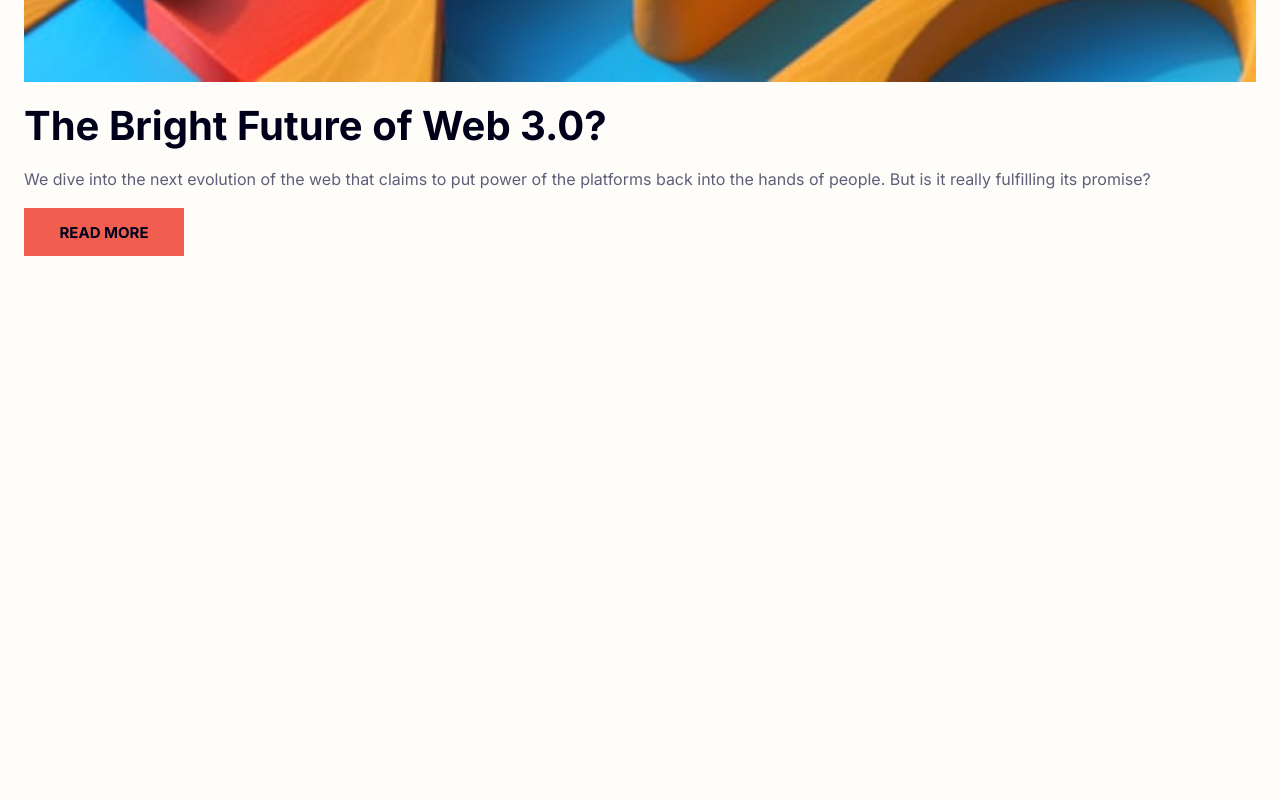
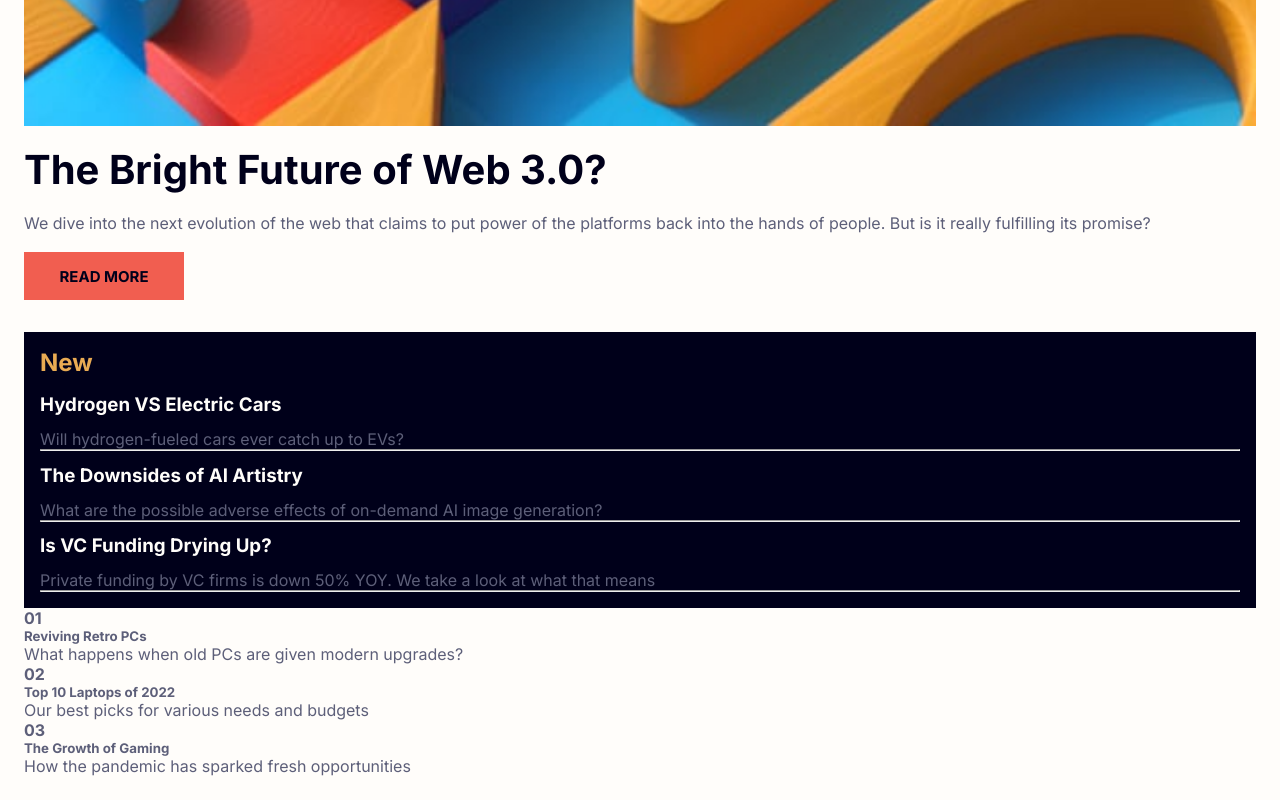
Before and after one commit to helzaaragao/NewsHomepage, a React (Vite) app: page / in a window 1280 px wide. Shown: the part 1092-1892 px from the top of the page. Before the commit the page ends 1372 px from the top, so only its background shows below. Built offline with nearby package versions, Linux system fonts and the light colour scheme.

Commit message:
Continuando menu + resto do html do site

```diff
--- a/src/components/Header/style.ts
+++ b/src/components/Header/style.ts
@@ -7,27 +7,24 @@ interface MobileMenuProps {
 export const HeaderContainer = styled.header`
    display: flex;
    justify-content: space-between;
+   align-items: center;
    position: relative;
     img {
         width: 65px;
         height: 40px;
     }
-    margin-bottom: 2rem;
+    margin-bottom: 1rem;
 `
 
 export const Navbar = styled.nav<MobileMenuProps>`
     display: flex;
     flex-direction: column;
     width: 60%;
-    height: 100vh;
-    position: fixed;
     top: 0;
     right: 0;
     z-index: 100;
     transition: transform 0.3s ease-in-out;
-    ${({ $isOpen }) => $isOpen && css`
-        box-shadow: -5px 0 15px rgba(0, 0, 0, 0.5);
-    `}
+
 
 
 
@@ -40,6 +37,11 @@ export const HamburgerButton = styled.button`
     background-color: ${(props) => props.theme['off-white']};
     margin-left: auto; // melhorar isso!!
     padding: 1rem;
+    top: 1rem;
+    right: 1rem;
+    z-index: 101;
+    cursor: pointer;
+
 
 
      @media(min-width: 768px) {
@@ -48,6 +50,7 @@ export const HamburgerButton = styled.button`
 `
 export const MobileMenu = styled.div<MobileMenuProps>`
        display: ${props => props.$isOpen ? 'block' : 'none'};
+       position: fixed;
 
        ${({ $isOpen }) => $isOpen
     ? css`
@@ -55,8 +58,16 @@ export const MobileMenu = styled.div<MobileMenuProps>`
         visibility: visible;
         transform: translateX(0);
         background-color: hsl(36, 100%, 99%);
+        top: 0;
+        width: 100vw;
         height: 100vh;
+        box-shadow: -5px 0 15px rgba(0, 0, 0, 0.5);
         ul {
+          display: flex;
+          flex-direction: column;
+          margin-top: 8rem;
+          padding-left: 1rem;
+          gap: 1rem;
           list-style: none;
           a {
             text-decoration: none;
@@ -67,7 +78,7 @@ export const MobileMenu = styled.div<MobileMenuProps>`
     : css`
         opacity: 0;
         visibility: hidden;
-        transform: translateX(-100%);
+        transform: translateX(100%);
 
       `
   }
@@ -84,3 +95,18 @@ export const DesktopMenu = styled.div`
      display: block;
    }
 `
+export const NewsArticles = styled.section`
+   margin-top: 2rem;
+   background-color: ${(props) => props.theme['dark-blue']};
+   padding: 1rem;
+   h2{
+     color: ${(props) => props.theme['soft-orange']};
+     margin-bottom: 1rem;
+   }
+
+   h3{
+    color: ${(props) => props.theme['off-white']};
+    margin-top: 0.8rem;
+    margin-bottom: 0.8rem;
+   }
+`
--- a/src/home/index.tsx
+++ b/src/home/index.tsx
@@ -1,6 +1,7 @@
 import { Header } from "../components/Header/Header";
 import { FutureWeb, HomeContainer } from "./style";
 import futureWebMobile from '../assets/image-web-3-mobile.jpg'
+import { NewsArticles } from "../components/Header/style";
 
 export function Home(){
     return(
@@ -12,6 +13,45 @@ export function Home(){
                 <p>We dive into the next evolution of the web that claims to put power of the platforms back into the hands of people. But is it really fulfilling its promise?</p>
                 <button>READ MORE</button>
             </FutureWeb>
+            <NewsArticles>
+                <h2>New</h2>
+                 <div>
+                    <h3>Hydrogen VS Electric Cars</h3>
+                    <p>Will hydrogen-fueled cars ever catch up to EVs?</p>
+                    <hr />
+                 </div>
+                 <div>
+                    <h3>The Downsides of AI Artistry</h3>
+                    <p>What are the possible adverse effects of on-demand AI image generation?</p>
+                    <hr />
+                 </div>
+                 <div>
+                    <h3>Is VC Funding Drying Up?</h3>
+                    <p>Private funding by VC firms is down 50% YOY. We take a look at what that means</p>
+                    <hr />
+                 </div>
+            </NewsArticles>
+            <>
+                <div>
+                    <h4>01</h4>
+                        <h5>Reviving Retro PCs</h5>
+                        <p>What happens when old PCs are given modern upgrades?</p>
+
+                </div>
+                <div>
+                    <h4>02</h4>
+                        <h5>Top 10 Laptops of 2022</h5>
+                        <p>Our best picks for various needs and budgets</p>
+
+                </div>
+                <div>
+                    <h4>03</h4>
+                        <h5>The Growth of Gaming</h5>
+                        <p>How the pandemic has sparked fresh opportunities</p>
+
+                </div>
+
+            </>
 
         </HomeContainer>
     )
--- a/src/styles/global.ts
+++ b/src/styles/global.ts
@@ -9,7 +9,7 @@ export const GlobalStyle = createGlobalStyle`
 
     body {
         background-color: ${(props) => props.theme['off-white']};
-        color: ${(props) => props.theme['grayish-blue']};
+        color: ${(props) => props.theme['dark-grayish-blue']};
         -webkit-font-smoothing: antialiased;
     }
 
```
